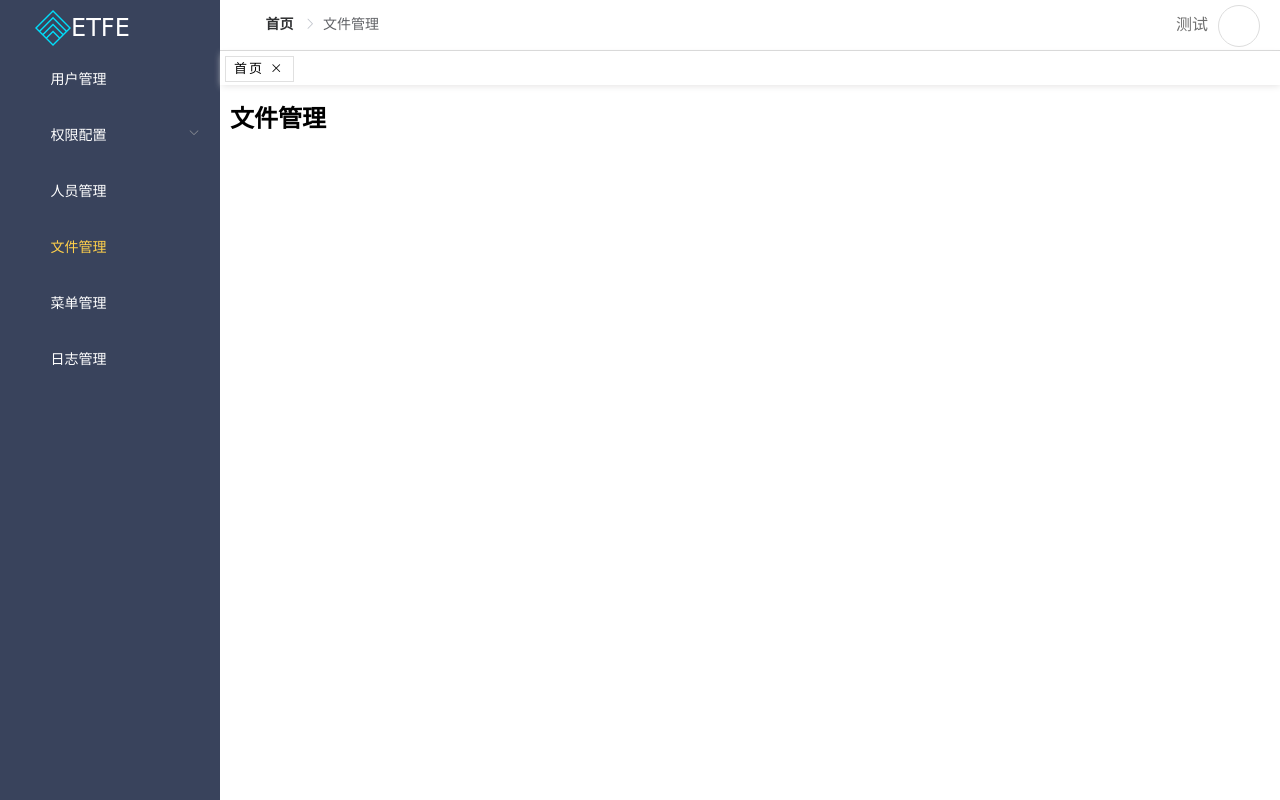
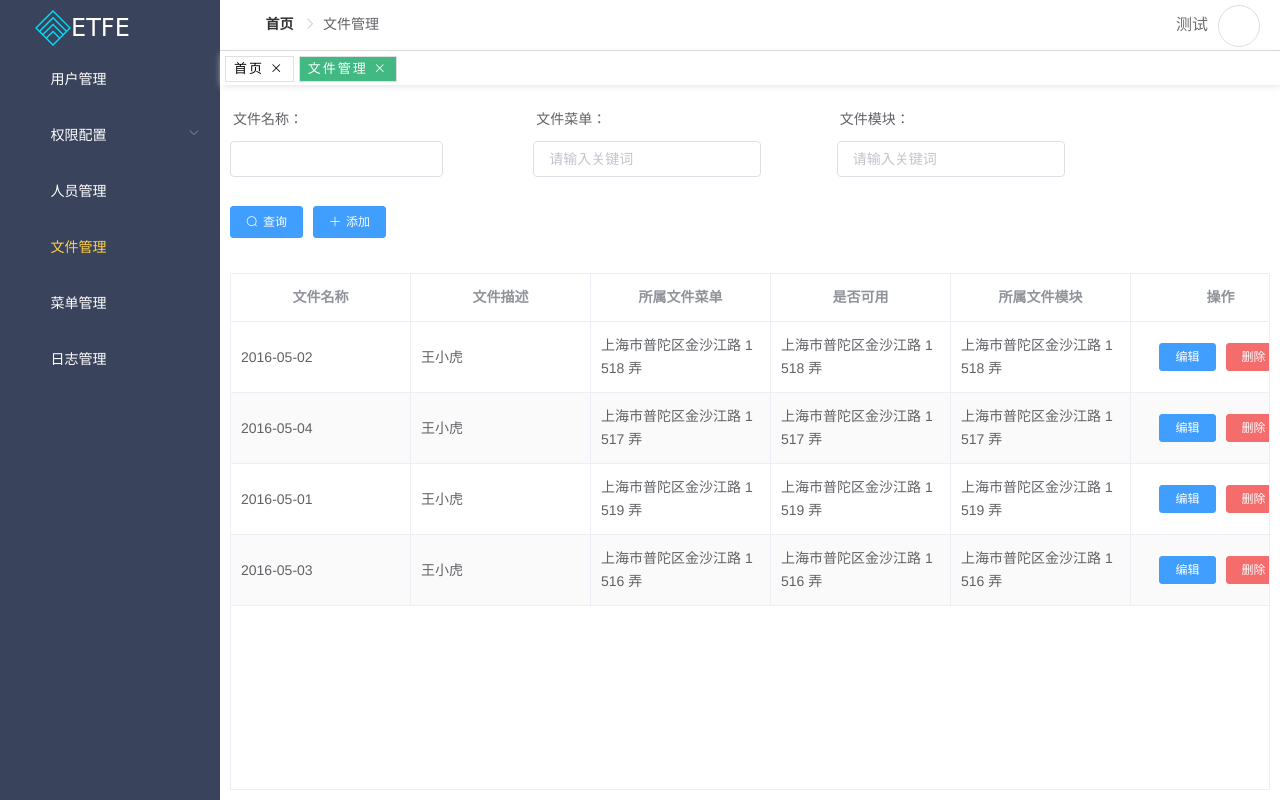
Before and after one commit to dumuchenglin123/vue-admin, a Vue app: page /admin/filesManage in a window 1280 px wide. Built offline with nearby package versions, Linux system fonts and the light colour scheme; the HTML template or start-up script is replaced by a standard one; a web font is replaced by a local one.

Commit message:
文件管理页面添加

```diff
--- a/src/App.vue
+++ b/src/App.vue
@@ -16,6 +16,7 @@ export default {
 @import 'styles/base';
 @import 'styles/layout';
 @import "styles/transition";
+@import "styles/element-ui";
 @import "assets/iconfont";
 
 
--- a/src/components/TabsView.vue
+++ b/src/components/TabsView.vue
@@ -26,19 +26,23 @@ export default {
       menuLeft: 0,
       top: 0,
       visible: false,
-      selectTab:{}
+      selectTab: {}
     };
+  },
+  mounted() {
+    const route = this.generateRoute(this.$route);
+    this.addVisitedViews(route);
   },
   watch: {
     $route() {
       const route = this.generateRoute(this.$route);
       this.addVisitedViews(route);
     },
-    visible (value) {
+    visible(value) {
       if (value) {
-        document.body.addEventListener('click', this.closeMenu)
+        document.body.addEventListener("click", this.closeMenu);
       } else {
-        document.body.removeEventListener('click', this.closeMenu)
+        document.body.removeEventListener("click", this.closeMenu);
       }
     }
   },
@@ -46,7 +50,12 @@ export default {
     ...mapGetters(["tabViews"])
   },
   methods: {
-    ...mapActions(["addVisitedViews", "delVisitedViews", "delOtherViews", "delAllViews"]),
+    ...mapActions([
+      "addVisitedViews",
+      "delVisitedViews",
+      "delOtherViews",
+      "delAllViews"
+    ]),
     handleScroll(evt) {
       const eventDelta = evt.wheelDelta;
       const $containerWidth = this.$refs.tabsWrapper.offsetWidth;
@@ -76,8 +85,8 @@ export default {
       return route;
     },
     closeSelectedTab(tab) {
-      if (tab.path === '/admin') {
-          return false;
+      if (tab.path === "/admin") {
+        return false;
       }
       this.delVisitedViews(tab).then(views => {
         if (this.isActive(tab)) {
@@ -91,24 +100,24 @@ export default {
       });
     },
     closeOtherTabs() {
-      this.delOtherViews(this.selectTab).then( tab => {
-          this.$router.push(tab.path)
-      })
+      this.delOtherViews(this.selectTab).then(tab => {
+        this.$router.push(tab.path);
+      });
     },
     closeAllTabs() {
       this.delAllViews().then(() => {
-        this.$router.push('/admin');
-        this.isActive(this.tabViews)
+        this.$router.push("/admin");
+        this.isActive(this.tabViews);
       });
     },
     showMenu(tab, evt) {
       this.menuLeft = evt.clientX - 220;
       this.top = evt.clientY;
       this.visible = true;
-      this.selectTab = tab
+      this.selectTab = tab;
     },
     closeMenu() {
-      this.visible = false
+      this.visible = false;
     }
   }
 };
--- /dev/null
+++ b/src/pages/files/Update-add.vue
@@ -0,0 +1,88 @@
+<template>
+  <el-dialog :visible.sync="isShow" :before-close='closeDialog'>
+     <template slot="title">{{title}}</template>
+    <el-form :model="form">
+      <el-form-item label="文件名称：" :label-width="formLabelWidth" class="form-item">
+        <el-input v-model="form.name" auto-complete="off" size="medium"></el-input>
+      </el-form-item>
+      <el-form-item label="文件描述：" :label-width="formLabelWidth" class="form-item">
+        <el-input v-model="form.name" auto-complete="off" size="medium"></el-input>
+      </el-form-item>
+      <el-form-item label="文件菜单：" :label-width="formLabelWidth" class="form-item">
+        <el-select v-model="typeValue" filterable default-first-option remote placeholder="请输入关键词"  size="medium">
+          <el-option v-for="item in typeOptions" :key="item.value" :label="item.text" :value="item.value">
+          </el-option>
+        </el-select>
+      </el-form-item>
+      <el-form-item label="文件模块：" :label-width="formLabelWidth" class="form-item">
+        <el-select v-model="typeValue" filterable default-first-option remote placeholder="请输入关键词"  size="medium">
+          <el-option v-for="item in typeOptions" :key="item.value" :label="item.text" :value="item.value">
+          </el-option>
+        </el-select>
+      </el-form-item>
+      <el-form-item label="是否可用：" :label-width="formLabelWidth">
+        <el-radio-group v-model="form.resource">
+          <el-radio label="是"></el-radio>
+          <el-radio label="否"></el-radio>
+        </el-radio-group>
+      </el-form-item>
+    </el-form>
+    <div slot="footer" class="dialog-footer">
+      <el-button @click="closeDialog">取 消</el-button>
+      <el-button type="primary" @click="closeDialog">确 定</el-button>
+    </div>
+  </el-dialog>
+</template>
+
+<script>
+export default {
+  name: "Update-add",
+  props: ["isShow"],
+  data() {
+    return {
+      form: {
+        name: "",
+        region: "",
+        date1: "",
+        date2: "",
+        delivery: false,
+        type: [],
+        resource: "",
+        desc: ""
+      },
+      typeOptions: [
+        {
+          text: "HTML",
+          value: "HTML"
+        },
+        {
+          text: "css",
+          value: "css"
+        },
+        {
+          text: "JavaScript",
+          value: "JavaScript"
+        }
+      ],
+      formLabelWidth: "85px",
+      title: '修改页',
+      typeValue: ''
+    };
+  },
+  mounted() {
+    console.log(this);
+  },
+  methods: {
+    closeDialog() {
+      console.log(3333);
+      this.$emit("toggleShow");
+    }
+  }
+};
+</script>
+
+<style>
+  .form-item {
+    width: 300px;
+  }
+</style>
--- a/src/pages/files/index.vue
+++ b/src/pages/files/index.vue
@@ -1,13 +1,153 @@
 <template>
-  <h1>文件管理</h1>
+  <section class="user-manage">
+    <div class="L-selects">
+      <el-form label-width="85px" :inline="true" :model="formData">
+        <el-row>
+          <el-col :span="7">
+            <el-form-item label="文件名称：">
+              <el-input v-model="formData.name" size="medium"></el-input>
+            </el-form-item>
+          </el-col>
+          <el-col :span="7">
+            <el-form-item label="文件菜单：">
+              <el-select v-model="typeValue" filterable default-first-option remote placeholder="请输入关键词" :remote-method="remoteMethod" :loading="loading" size="medium">
+                <el-option v-for="item in typeOptions" :key="item.value" :label="item.text" :value="item.value">
+                </el-option>
+              </el-select>
+            </el-form-item>
+          </el-col>
+          <el-col :span="7">
+            <el-form-item label="文件模块：">
+              <el-select v-model="typeValue" filterable default-first-option remote placeholder="请输入关键词" :remote-method="remoteMethod" :loading="loading" size="medium">
+                <el-option v-for="item in typeOptions" :key="item.value" :label="item.text" :value="item.value">
+                </el-option>
+              </el-select>
+            </el-form-item>
+          </el-col>
+        </el-row>
+        <el-row>
+          <el-col :span="5">
+            <el-form-item>
+              <el-button type="primary" icon="el-icon-search" size="small">查询</el-button>
+            </el-form-item>
+            <el-form-item>
+              <el-button type="primary" icon="el-icon-plus" size="small">添加</el-button>
+            </el-form-item>
+          </el-col>
+          <!-- <el-col :span="4">
+            <el-form-item>
+              <el-radio v-model="radio8" label="1" border size="small">可用</el-radio>
+              <el-radio v-model="radio8" label="2" border size="small">不可用</el-radio>
+            </el-form-item>
+          </el-col> -->
+
+        </el-row>
+      </el-form>
+    </div>
+    <div class="L-grid">
+      <el-table :data="tableData" stripe border style="height: 100%" :header-cell-style="{textAlign: 'center'}">
+        <el-table-column prop="date" label="文件名称" width="180">
+        </el-table-column>
+        <el-table-column prop="name" label="文件描述" width="180">
+        </el-table-column>
+        <el-table-column prop="address" label="所属文件菜单" width="180">
+        </el-table-column>
+        <el-table-column prop="address" label="是否可用" width="180">
+        </el-table-column>
+        <el-table-column prop="address" label="所属文件模块" width="180">
+        </el-table-column>
+        <el-table-column label="操作" align="center" min-width="180">
+          <template slot-scope="scope">
+            <el-button size="mini" type="primary" @click="handleEdit(scope)">编辑</el-button>
+            <el-button size="mini" type="danger" @click="handleDelete(scope.$index, scope.row)">删除</el-button>
+          </template>
+        </el-table-column>
+      </el-table>
+    </div>
+    <update-add-dailog :isShow='showDialog' @toggleShow="changeState"></update-add-dailog>
+  </section>
 </template>
 
 <script>
+import UpdateAddDailog from "./update-add";
 export default {
-
-}
+  data() {
+    return {
+      tableData: [
+        {
+          date: "2016-05-02",
+          name: "王小虎",
+          address: "上海市普陀区金沙江路 1518 弄"
+        },
+        {
+          date: "2016-05-04",
+          name: "王小虎",
+          address: "上海市普陀区金沙江路 1517 弄"
+        },
+        {
+          date: "2016-05-01",
+          name: "王小虎",
+          address: "上海市普陀区金沙江路 1519 弄"
+        },
+        {
+          date: "2016-05-03",
+          name: "王小虎",
+          address: "上海市普陀区金沙江路 1516 弄"
+        }
+      ],
+      formData: {
+        name: null
+      },
+      remoteOptions: [
+        {
+          text: "HTML",
+          value: "HTML"
+        },
+        {
+          text: "css",
+          value: "css"
+        },
+        {
+          text: "JavaScript",
+          value: "JavaScript"
+        }
+      ],
+      typeOptions: [],
+      typeValue: [],
+      loading: false,
+      showDialog: false,
+      radio8: '1'
+    };
+  },
+  components: {
+    UpdateAddDailog
+  },
+  methods: {
+    remoteMethod(query) {
+      if (query !== "") {
+        this.loading = true;
+        setTimeout(() => {
+          this.loading = false;
+          this.typeOptions = this.remoteOptions.filter(item => {
+            return item.text.toLowerCase().indexOf(query.toLowerCase()) > -1;
+          });
+        }, 200);
+      } else {
+        this.typeOptions = this.remoteOptions;
+      }
+    },
+    handleEdit(scope) {
+      this.showDialog = true;
+    },
+    handleDelete() {},
+    changeState() {
+      this.showDialog = false;
+    }
+  }
+};
 </script>
 
-<style>
-
+<style lang="scss">
+.user-manage {
+}
 </style>
--- a/src/pages/users/index.vue
+++ b/src/pages/users/index.vue
@@ -1,22 +1,34 @@
 <template>
   <section class="user-manage">
-    <div class="selects">
-      <el-form label-width="80px" :model="formData">
-        <el-row :gutter="5">
-          <el-col :span="8" class="t-align-r">
+    <div class="L-selects">
+      <el-form label-width="100px" :inline="true" :model="formData">
+        <el-row>
+          <!-- <el-col :span="6"> -->
             <el-form-item label="用户信息：">
-              <el-input v-model="formData.name"></el-input>
+              <el-input v-model="formData.name" size="medium"></el-input>
             </el-form-item>
-          </el-col>
-          <el-col :span="8">
-            <el-input class="admin-input" size="medium" placeholder="请输入内容"></el-input>
-          </el-col>
+          <!-- </el-col> -->
+          <!-- <el-col :span="6"> -->
+            <el-form-item label="用户类型：">
+              <el-select v-model="typeValue" filterable default-first-option remote placeholder="请输入关键词" :remote-method="remoteMethod" :loading="loading" size="medium">
+                <el-option v-for="item in typeOptions" :key="item.value" :label="item.text" :value="item.value">
+                </el-option>
+              </el-select>
+            </el-form-item>
+          <!-- </el-col> -->
+          <!-- <el-col :span="3"> -->
+            <el-form-item>
+              <el-button type="primary" icon="el-icon-search" size="small" >查询</el-button>
+            </el-form-item>
+            <el-form-item>
+              <el-button type="primary" icon="el-icon-plus" size="small">添加</el-button>
+            </el-form-item>
+          <!-- </el-col> -->
         </el-row>
       </el-form>
     </div>
-    <div class="main-grid">
-      <template>
-        <el-table :data="tableData" stripe border style="width: 100%">
+    <div class="L-grid">
+      <el-table :data="tableData" stripe border style="height: 100%">
         <el-table-column prop="date" label="登录账号" width="180">
         </el-table-column>
         <el-table-column prop="name" label="用户昵称" width="180">
@@ -28,7 +40,6 @@
         <el-table-column prop="address" label="IP地址">
         </el-table-column>
       </el-table>
-      </template>
     </div>
   </section>
 </template>
@@ -60,9 +71,41 @@ export default {
         }
       ],
       formData: {
-        name: null,
+        name: null
+      },
+      remoteOptions: [
+        {
+          text: "HTML",
+          value: "HTML"
+        },
+        {
+          text: "css",
+          value: "css"
+        },
+        {
+          text: "JavaScript",
+          value: "JavaScript"
         }
+      ],
+      typeOptions: [],
+      typeValue: [],
+      loading: false
     };
+  },
+  methods: {
+    remoteMethod(query) {
+      if (query !== "") {
+        this.loading = true;
+        setTimeout(() => {
+          this.loading = false;
+          this.typeOptions = this.remoteOptions.filter(item => {
+            return item.text.toLowerCase().indexOf(query.toLowerCase()) > -1;
+          });
+        }, 200);
+      } else {
+        this.typeOptions = this.remoteOptions;
+      }
+    }
   }
 };
 </script>
@@ -70,17 +113,5 @@ export default {
 <style lang="scss">
 .user-manage {
 }
-.main-grid {
-  // width: 98%;
-  margin: 10px auto 0;
-}
 
-.admin-label {
-  display: inline-block;
-  height: 36px;
-  line-height: 36px;
-}
-.t-align-r {
-  text-align: right;
-}
 </style>
--- a/src/styles/element-ui.scss
+++ b/src/styles/element-ui.scss
@@ -0,0 +1,3 @@
+.el-form-item {
+  margin-bottom: 5px;
+}
--- a/src/styles/layout.scss
+++ b/src/styles/layout.scss
@@ -27,9 +27,15 @@
 
     }
     .content {
+      display: flex;
       flex: 1;
+      flex-direction: column;
       padding: 10px;
       background: #fff;
+      .L-grid {
+        flex: 1;
+        margin-top: 10px;
+      }
 
     }
   }
```
Lines whose indentation alone changed are shown as unchanged.
